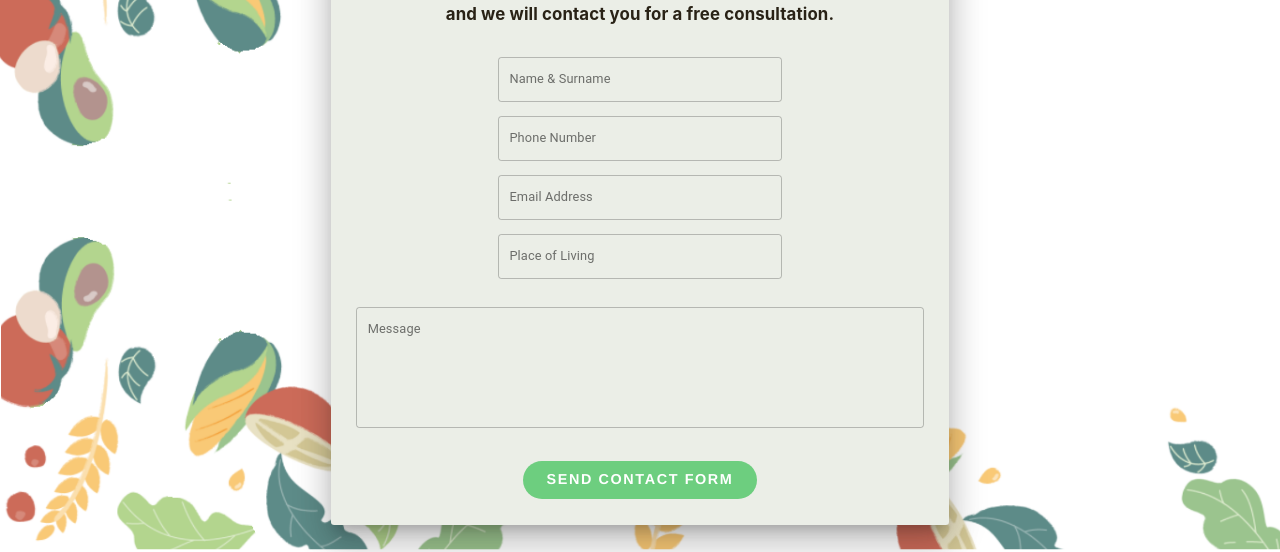
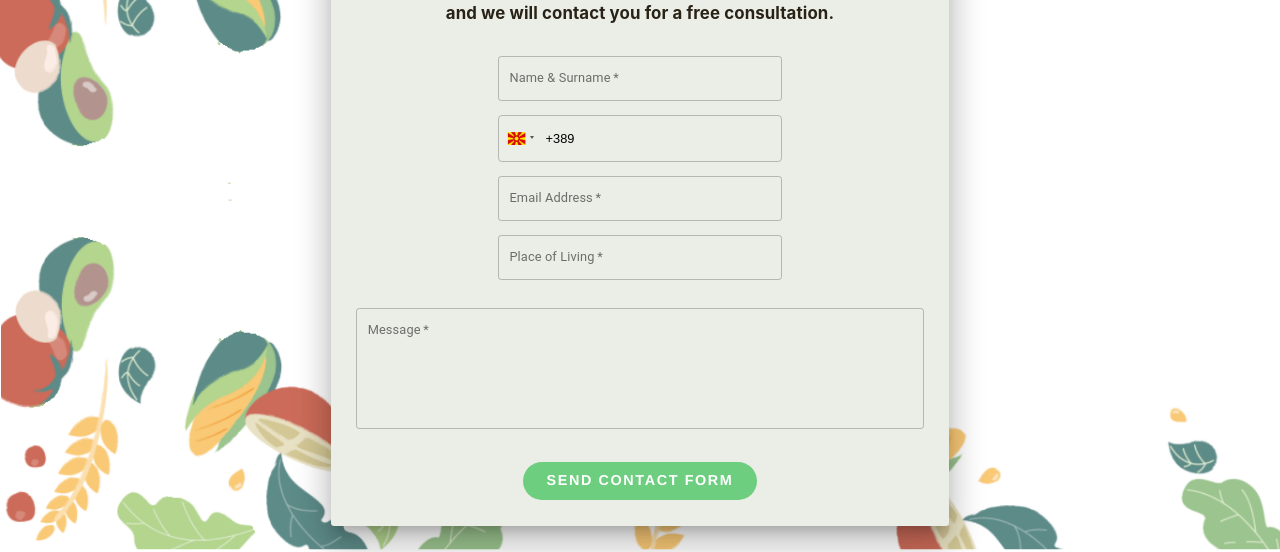
Before and after one commit to Liaphyta/Tagama-front, a React (Create React App) app: page /contact in a window 1280 px wide. Shown: the part 231-783 px from the top of the page. Built offline with nearby package versions, Linux system fonts and the light colour scheme; a web font is replaced by a local one.

Commit message:
Contact form updated

```diff
--- a/package.json
+++ b/package.json
@@ -12,7 +12,7 @@
     "@material-ui/pickers": "^3.2.7",
     "@material-ui/styles": "^4.0.0-rc.0",
     "@react-pdf/renderer": "^1.6.7",
-    "axios": "^0.21.1",
+    "axios": "^0.21.4",
     "date-fns": "^2.6.0",
     "docxtemplater": "^3.21.1",
     "emailjs-com": "^2.6.4",
@@ -37,9 +37,10 @@
     "react-month-year-picker": "^1.0.1",
     "react-pdf": "^4.1.0",
     "react-phone-input-2": "^2.14.0",
+    "react-phone-input-material-ui": "^2.16.1",
     "react-redux": "^5.1.2",
     "react-responsive": "^9.0.0-beta.4",
-    "react-router-dom": "^4.3.1",
+    "react-router-dom": "^5.2.0",
     "react-scripts": "^4.0.0",
     "react-text-mask": "^5.4.3",
     "recharts": "^1.8.5",
--- /dev/null
+++ b/src/app/module/pages/PhoneNumber.jsx
@@ -0,0 +1,32 @@
+import React, { Component } from 'react';
+import { forwardRef } from 'react'
+import TextField from '@material-ui/core/TextField'
+import { makeStyles } from '@material-ui/core/styles'
+import './phone.css'
+
+const useStyles = makeStyles(theme => ({
+    input: {
+        backgroundColor: '#fff'
+    },
+}))
+
+const PhoneInput = (props, ref) => {
+    const classes = useStyles()
+
+    return (
+
+        <TextField
+            {...props}
+            InputProps={{
+                className: classes.input
+            }}
+            inputRef={ref}
+            fullWidth={true}
+            size='small'
+            label='Phone Number'
+            variant='outlined'
+            name='phone'
+        />
+    )
+}
+export default forwardRef(PhoneInput)
--- a/src/app/module/pages/contact.container.js
+++ b/src/app/module/pages/contact.container.js
@@ -4,13 +4,18 @@ import backgroundPic from '../../../Logo/background_contact.png'
 import { Navbar } from '../../shared/Navbar';
 import emailjs from 'emailjs-com';
 import './contact.css';
-import { Redirect } from 'react-router';
-import { Link } from 'react-router-dom';
+import { Link, Redirect } from 'react-router-dom';
 import { CountryDropdown, CountryRegionData } from 'react-country-region-selector';
 import PhoneInput from 'react-phone-input-2'
 import 'react-phone-input-2/lib/material.css'
 import { styled } from '@material-ui/styles';
 import { LaptopWindowsRounded } from '@material-ui/icons';
+import ReactPhoneInput from 'react-phone-input-material-ui';
+import 'react-phone-input-material-ui/lib/material.css';
+import PhoneNumber from '../pages/PhoneNumber';
+import Snackbar from '@material-ui/core/Snackbar';
+import MuiAlert from '@material-ui/lab/Alert';
+
 
 
 
@@ -20,10 +25,28 @@ export default class contactContainer extends React.Component {
     super(props)
     this.state = {
       formdata: {},
-      data: {}
+      data: {},
+      snackbarOpen: false,
     }
   }
-
+  checkAllFields = () => {
+    let allFields = false;
+    if (this.state.data.name != undefined && this.state.data.name != '' && this.state.phone != undefined && this.state.phone != ''
+      && this.state.data.email != undefined && this.state.data.email != '' && this.state.data.place != undefined && this.state.data.place != ''
+      && this.state.data.message != undefined && this.state.data.message != '') {
+      allFields = true;
+    }
+    console.log(this.state.data.name);
+    console.log(this.state.phone);
+    console.log(this.state.data.email);
+    console.log(this.state.data.place);
+    console.log(this.state.data.message);
+    console.log(allFields);
+    return allFields;
+  }
+  handleCloseSnackbar = () => {
+    this.setState({ snackbarOpen: false });
+  }
   selectCountry(val) {
     var formdata = this.state.data;
     formdata["country"] = val;
@@ -39,19 +62,28 @@ export default class contactContainer extends React.Component {
     });
   }
   sendEmail = () => {
+    var condition = this.checkAllFields();
     const templateParams = {
       name: this.state.data.name,
-      number: this.state.data.number,
+      number: this.state.phone,
       email: this.state.data.email,
       place: this.state.data.place,
       message: this.state.data.message
     };
+    if (condition) {
       emailjs.send('service_2hxvcm6', 'template_bmy29ke', templateParams, 'user_xKoRQkVDVTUKokzzNiLy9')
         .then((response) => {
           console.log('SUCCESS!', response.status, response.text);
         }, (err) => {
           console.log('FAILED...', err);
         });
+      window.location.href = "/contact/done";
+    }
+    else {
+      console.log("VLAGA VO ELSE");
+      this.setState({ snackbarOpen: true });
+    }
+
   }
   StyledButton = withStyles({
     root: {
@@ -115,6 +147,12 @@ export default class contactContainer extends React.Component {
       },
     },
   });
+  borderClass = {
+    "&.react-tel-input .form-control:focus": {
+      borderColor: "#69e781",
+      boxShadow: "0px 0px 0px 1px #69e781",
+    }
+  }
 
   render() {
     return (
@@ -141,9 +179,10 @@ export default class contactContainer extends React.Component {
                 onChange={this.handleFormInput('name')}
                 value={this.state.data.name || ''}
                 fullWidth={true}
+                required
               />
             </Grid>
-            <Grid item xs={12} sm={6} style={{ margin: 'auto' }}>
+            {/* <Grid item xs={12} sm={6} style={{ margin: 'auto' }}>
               <this.CssTextField
                 id="outlined-secondary"
                 label="Phone Number"
@@ -155,12 +194,24 @@ export default class contactContainer extends React.Component {
                 fullWidth={true}
                 style={{ marginTop: '5%' }}
                 type="number"
+                required
+              />
+            </Grid> */}
+            <Grid item xs={12} sm={6} style={{ margin: 'auto' }}>
+              <this.PhoneInputNumber
+                specialLabel=""
+                inputStyle={{ backgroundColor: '#ebeee7' }}
+                country={'mk'}
+                containerStyle={{ borderColor: 'green', boxShadow: '0px 0px 0px 1px green' }}
+                value={this.state.phone}
+                onChange={phone => this.setState({ phone })}
+                style={{ marginTop: '5%' }}
+                required
               />
             </Grid>
           </Grid>
           <Grid>
             <Grid item xs={12} sm={6} style={{ margin: 'auto' }}>
-
               <this.CssTextField
                 id="outlined-secondary"
                 label="Email Address"
@@ -171,6 +222,7 @@ export default class contactContainer extends React.Component {
                 value={this.state.data.email || ''}
                 fullWidth={true}
                 style={{ marginTop: '5%' }}
+                required
               />
             </Grid>
             <Grid item xs={12} sm={6} style={{ margin: 'auto' }}>
@@ -184,6 +236,7 @@ export default class contactContainer extends React.Component {
                 value={this.state.data.place || ''}
                 fullWidth={true}
                 style={{ marginTop: '5%' }}
+                required
               />
             </Grid>
           </Grid>
@@ -193,20 +246,30 @@ export default class contactContainer extends React.Component {
               label="Message"
               multiline
               rows={6}
-              // defaultValue="Default Value"
-              // style={{ width: '73%', marginTop: '3%' }}
               variant="outlined"
               onChange={this.handleFormInput('message')}
               value={this.state.data.message || ''}
               fullWidth={true}
               style={{ marginTop: '5%' }}
+              required
             />
           </Grid>
           <br></br>
-          <Link to="/contact/done">
+          {/* <Link to="/contact/done"> */}
           <this.StyledButton onClick={this.sendEmail} style={{ marginTop: '3%', marginBottom: window.innerWidth < 1001 ? '5%' : '' }}><b>SEND CONTACT FORM</b></this.StyledButton>
-          </Link>
+          {/* </Link> */}
         </Paper>
+        <Snackbar
+          anchorOrigin={{
+            vertical: 'top',
+            horizontal: 'center',
+          }}
+          onClose={this.handleCloseSnackbar}
+          open={this.state.snackbarOpen}
+          autoHideDuration={6000}
+        >
+          <MuiAlert elevation={6} severity="error" variant="filled"> Please fill all required fields.</MuiAlert>
+        </Snackbar>
       </Grid >
 
     )
--- a/src/app/module/pages/contact.css
+++ b/src/app/module/pages/contact.css
@@ -1,3 +1,15 @@
 .first-intro{
     font-family: 'Merriweather',Georgia,'Times New Roman',serif !important;
 }
+
+.react-tel-input .form-control:focus {
+    border-color: green;
+    box-shadow: 0px 0px 0px 1px green;
+}
+.react-tel-input .selected-flag {
+    padding-left:'1%'
+}
+.react-tel-input .form-control
+{
+    width: 100%;
+}
--- a/src/app/module/pages/faq.container.js
+++ b/src/app/module/pages/faq.container.js
@@ -11,7 +11,7 @@ export default class faqContainer extends React.Component {
     render() {
         return (
             <Grid direction="column" align="center" justify="center" alignItems="center" container
-                style={{ textAlign: 'center', width: "100%", minHeight: '110vh', backgroundImage: `url(${back})`, backgroundSize: 'cover', marginTop: '5%', paddingRight: '-10px', display: 'inline-block' }} spacing={2}>
+                style={{ textAlign: 'center', width: "100%", minHeight: '110vh', backgroundImage: `url(${back})`, backgroundAttachment: 'fixed', backgroundSize: 'cover', marginTop: '5%', paddingRight: '-10px', display: 'inline-block' }} spacing={2}>
                 <Navbar></Navbar>
                 <Grid item>
                     <h2 style={{ fontFamily: 'Merriweather,Georgia,"Times New Roman",serif', fontWeight: 700, fontSize: '40px', lineHeight: '1.6em', marginBottom: '0px' }}>Frequently Asked Questions </h2>
--- /dev/null
+++ b/src/app/module/pages/phone.css
@@ -0,0 +1,10 @@
+
+    .react-tel-input .form-control:focus {
+        border-color: green;
+        box-shadow: 0 0 0 0.3px green;
+    }
+    .react-tel-input .form-control
+    {
+        width: 100%;
+        border-color: #b5b7b2;
+    }
```
Also changed, not shown: 1 other file (tests, documents, lock files or other folders). Lines whose indentation alone changed are shown as unchanged.
